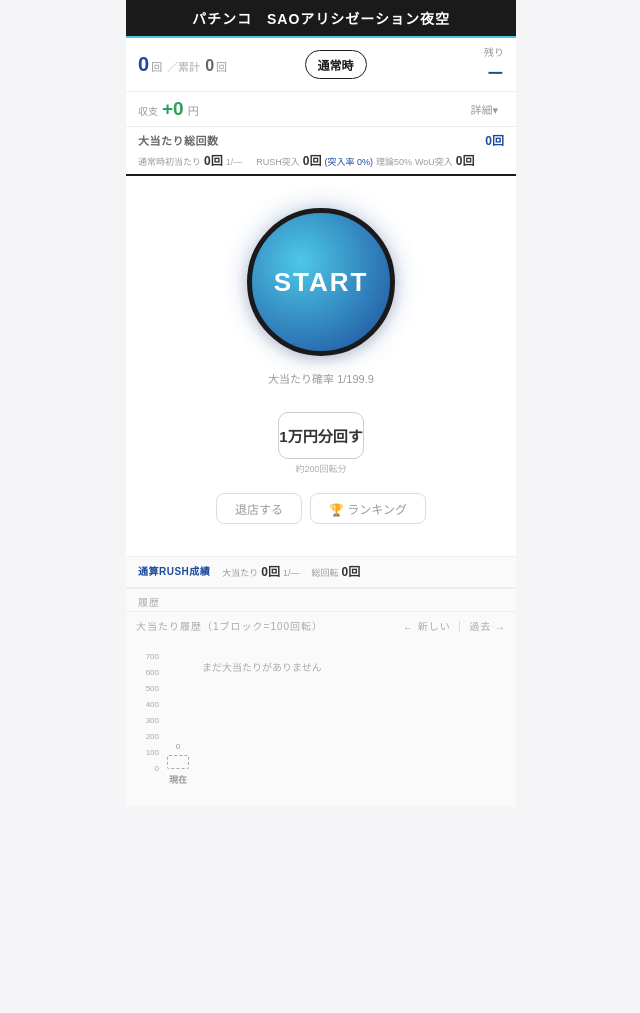
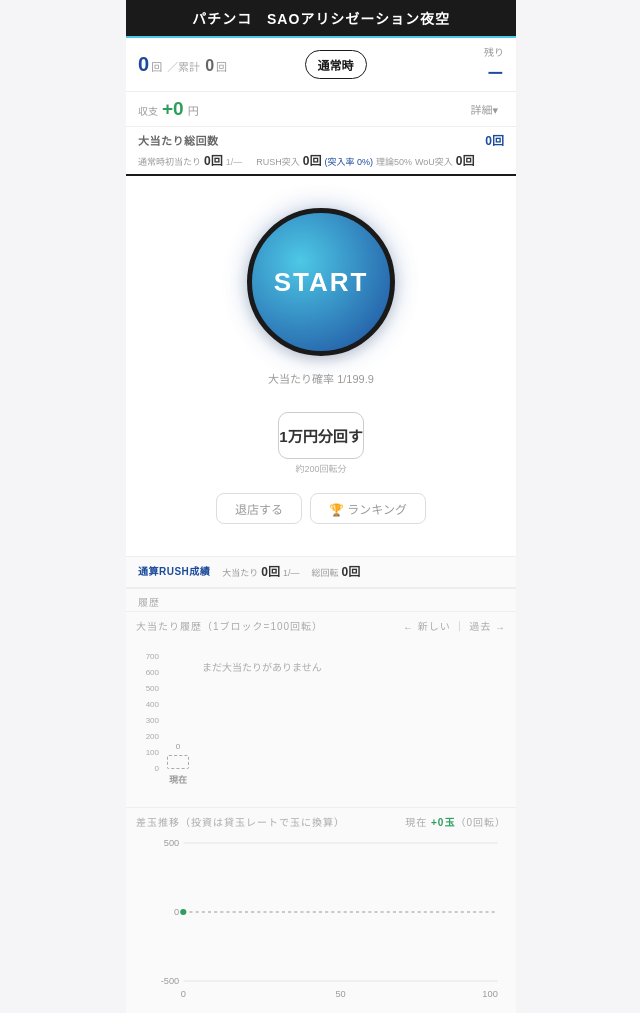
Before and after one commit to wwi195/pachinko-simulator-sao, a website: page index.html in a window 1280 px wide. Shown: the whole page, without its empty margins (319-959 px from the left). Before the commit the page ends 807 px from the top, so only its background shows below. Drawn offline with Linux system fonts and the light colour scheme.

Commit message:
差玉推移の折れ線グラフを追加
Co-Authored-By: Claude Opus 5.5 <noreply@anthropic.com>
Claude-Session: https://claude.ai/code/session_015GgmD4MiEe8Yo388aAa96A

```diff
--- a/index.html
+++ b/index.html
@@ -107,6 +107,12 @@
       </div>
     </div>
 
+    <!-- 差玉推移グラフ：横軸=総回転数、縦軸=差玉（持ち玉−投資玉） -->
+    <div id="slump-area">
+      <div class="slump-title"><span>差玉推移（投資は貸玉レートで玉に換算）</span><span id="slump-now"></span></div>
+      <svg id="slump-svg" viewBox="0 0 360 170" preserveAspectRatio="none"></svg>
+    </div>
+
   </div>
 
   <div id="sword-drive-overlay" class="sword-drive-overlay" style="display:none;">
--- a/script.js
+++ b/script.js
@@ -99,6 +99,7 @@ function consumeSpinCost() {
     game.toushi += units * 1000;
     game.mochiDama = units * perThousand - shortfall;
   }
+  recordSlump();
 }
 
 function addBalls(n) {
@@ -413,6 +414,7 @@ function resetGame() {
   game.detailsExpanded = false;
   game.swordDriveClicks = 0;
   game.lastRankResult = null;
+  game.slump = [{ x: 0, y: 0 }];
   game.log = [];
   game.hitHistory = [];
   render();
@@ -453,6 +455,70 @@ function renderHitGraph() {
   el.innerHTML = html;
 }
 
+// ---- 差玉推移グラフ ----
+// 差玉 = 持ち玉 − 投資玉（投資は貸玉レートで玉に換算）。横軸は通常時の総回転数
+function currentDiffBalls() {
+  return Math.round(game.mochiDama - game.toushi / game.rentalRate);
+}
+function recordSlump() {
+  if (!game.slump) game.slump = [{ x: 0, y: 0 }];
+  const y = currentDiffBalls();
+  const pts = game.slump;
+  const last = pts[pts.length - 1];
+  if (last.x === game.totalSpins && last.y === y) return;
+  pts.push({ x: game.totalSpins, y });
+  if (pts.length > 40000) game.slump = pts.filter((_, i) => i % 2 === 0 || i === pts.length - 1);
+}
+function slumpNiceStep(range) {
+  const raw = range / 4;
+  const pow = Math.pow(10, Math.floor(Math.log10(raw)));
+  const n = raw / pow;
+  return (n <= 1 ? 1 : n <= 2 ? 2 : n <= 5 ? 5 : 10) * pow;
+}
+function renderSlumpGraph() {
+  const el = document.getElementById('slump-svg');
+  if (!el) return;
+  recordSlump();
+  const pts = game.slump;
+  const W = 360, H = 170, L = 46, R = 8, T = 10, B = 22;
+  const maxX = Math.max(100, pts[pts.length - 1].x);
+  let minY = 0, maxY = 0;
+  pts.forEach((p) => { if (p.y < minY) minY = p.y; if (p.y > maxY) maxY = p.y; });
+  if (maxY - minY < 1000) { maxY += 500; minY -= 500; }
+  const step = slumpNiceStep(maxY - minY);
+  minY = Math.floor(minY / step) * step;
+  maxY = Math.ceil(maxY / step) * step;
+  const sx = (x) => L + (x / maxX) * (W - L - R);
+  const sy = (y) => T + (1 - (y - minY) / (maxY - minY)) * (H - T - B);
+  let grid = '';
+  for (let v = minY; v <= maxY + 1e-9; v += step) {
+    const y = sy(v).toFixed(1);
+    grid += `<line x1="${L}" y1="${y}" x2="${W - R}" y2="${y}" class="${v === 0 ? 'sl-zero' : 'sl-grid'}"/>`;
+    grid += `<text x="${L - 4}" y="${(+y + 3).toFixed(1)}" class="sl-ylab">${v.toLocaleString()}</text>`;
+  }
+  const xStep = slumpNiceStep(maxX);
+  for (let v = 0; v <= maxX + 1e-9; v += xStep) {
+    const anchor = sx(v) > W - R - 16 ? ' style="text-anchor:end"' : '';
+    grid += `<text x="${sx(v).toFixed(1)}" y="${H - 6}" class="sl-xlab"${anchor}>${v.toLocaleString()}</text>`;
+  }
+  const maxPts = (W - L - R) * 2;
+  const stride = Math.max(1, Math.floor(pts.length / maxPts));
+  const line = pts.filter((_, i) => i % stride === 0 || i === pts.length - 1)
+    .map((p) => `${sx(p.x).toFixed(1)},${sy(p.y).toFixed(1)}`).join(' ');
+  const cur = pts[pts.length - 1];
+  const cls = cur.y >= 0 ? 'plus' : 'minus';
+  // 0より上はプラス色、下はマイナス色で塗り分ける
+  const zeroOff = Math.min(1, Math.max(0, (sy(0) - T) / (H - T - B))).toFixed(4);
+  el.innerHTML = `<defs><linearGradient id="sl-grad" gradientUnits="userSpaceOnUse" x1="0" y1="${T}" x2="0" y2="${H - B}">
+      <stop offset="${zeroOff}" stop-color="#2e9e5e"/><stop offset="${zeroOff}" stop-color="#d64545"/>
+    </linearGradient></defs>
+    ${grid}
+    <polyline points="${line}" class="sl-line" stroke="url(#sl-grad)"/>
+    <circle cx="${sx(cur.x).toFixed(1)}" cy="${sy(cur.y).toFixed(1)}" r="3" class="sl-dot ${cls}"/>`;
+  document.getElementById('slump-now').innerHTML =
+    `現在 <b class="${cls}">${cur.y >= 0 ? '+' : ''}${cur.y.toLocaleString()}玉</b>（${game.totalSpins.toLocaleString()}回転）`;
+}
+
 function render() {
   renderHeader();
   renderModeBadge();
@@ -460,6 +526,7 @@ function render() {
   renderRushStats();
   renderHitGraph();
   document.getElementById('sword-drive-overlay').style.display = game.state === 'sword_drive_blackout' ? 'block' : 'none';
+  renderSlumpGraph();
 }
 
 function handleToggleDetails() {
--- a/style.css
+++ b/style.css
@@ -588,3 +588,17 @@ body {
 .hist-col.big-chain .hist-type { color: #c48f00; }
 .hist-idx { font-size: 8px; color: #aaa; height: 12px; }
 .hist-empty { font-size: 10px; color: #aaa; padding: 20px 4px; }
+
+/* ---- 差玉推移グラフ ---- */
+#slump-area { background: #fafafa; border-top: 1px solid #eee; padding: 6px 10px 10px; flex-shrink: 0; }
+.slump-title { font-size: 10px; color: #aaa; letter-spacing: 1px; margin-bottom: 4px; display: flex; justify-content: space-between; }
+.slump-title b.plus { color: #2e9e5e; }
+.slump-title b.minus { color: #d64545; }
+#slump-svg { width: 100%; height: 170px; display: block; }
+#slump-svg .sl-grid { stroke: #e6e6e6; stroke-width: 1; }
+#slump-svg .sl-zero { stroke: #999; stroke-width: 1; stroke-dasharray: 3 3; }
+#slump-svg .sl-ylab { fill: #999; font-size: 9px; text-anchor: end; }
+#slump-svg .sl-xlab { fill: #999; font-size: 9px; text-anchor: middle; }
+#slump-svg .sl-line { fill: none; stroke-width: 1.6; stroke-linejoin: round; vector-effect: non-scaling-stroke; }
+#slump-svg .sl-dot.plus { fill: #2e9e5e; }
+#slump-svg .sl-dot.minus { fill: #d64545; }
```
